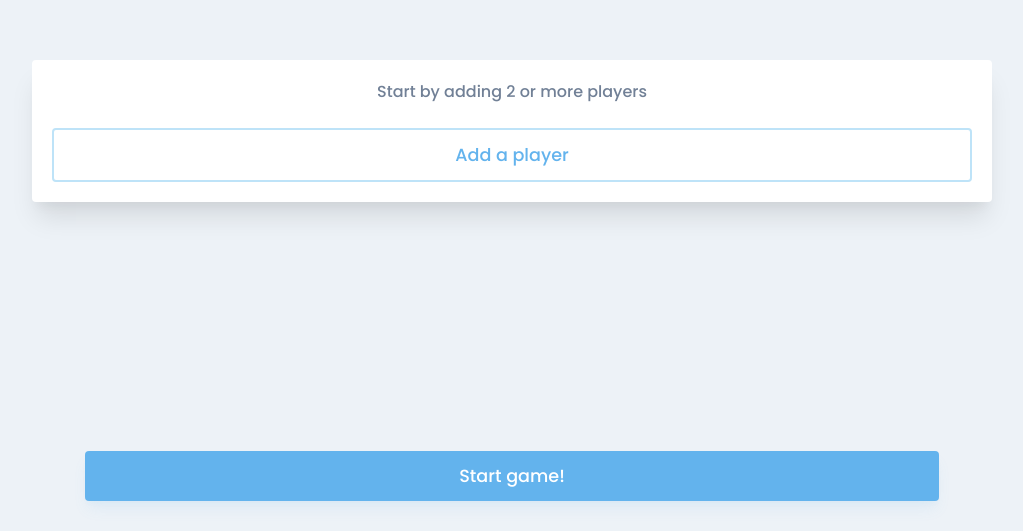
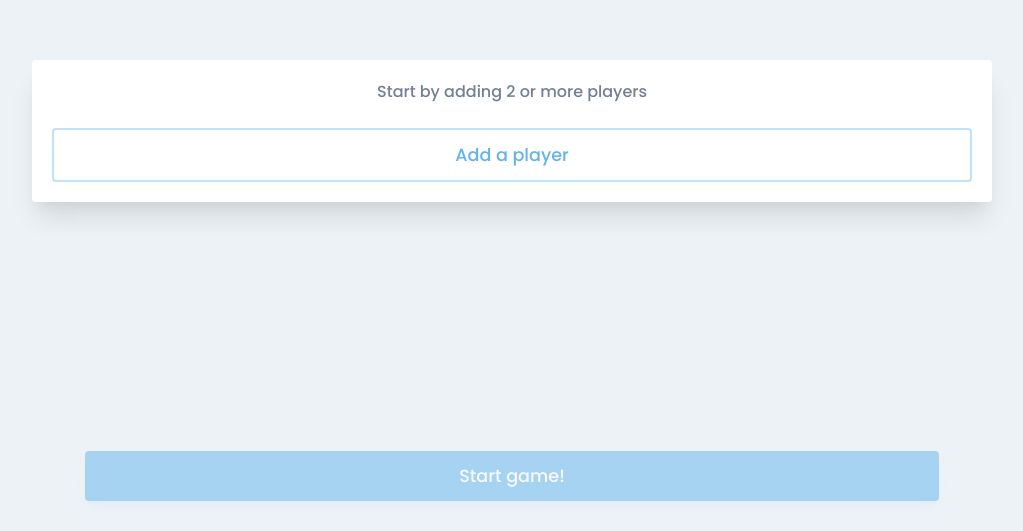
Before and after one commit to blenderskool/game-pay, a Vue app: page / in a window 1280 px wide. Shown: the part 269-800 px from the top of the page, without its empty margins (128-1151 px from the left). Built offline with nearby package versions, Linux system fonts and the light colour scheme.

Commit message:
Fix game starting with no players

```diff
--- a/src/views/Home.vue
+++ b/src/views/Home.vue
@@ -1,5 +1,5 @@
 <template>
-  <div class="bg-gray-200 h-screen flex flex-col items-center justify-center">
+  <div>
 
     <div class="bg-white p-5 rounded shadow-xl w-9/12">
       <ul
@@ -69,7 +69,7 @@
     <button
       class="primary fixed w-4/6"
       style="bottom: 30px"
-      :disabled="players.length < 2"
+      :disabled="Object.keys(players).length < 2"
       @click="startGame"
     >
       Start game!
@@ -100,7 +100,7 @@ export default {
   },
   methods: {
     addPlayer() {
-      // if (!this.newPlayer.id) return;
+      if (!this.newPlayer.id) return;
 
       this.players[this.newPlayer.id] = {
         name: this.newPlayer.name,
@@ -119,8 +119,10 @@ export default {
       };
     },
     startGame() {
+      if (Object.keys(this.players).length < 2) return;
+
       localStorage.setItem('game', JSON.stringify(this.players));
-      this.$router.push('/game')
+      this.$router.push('/game');
     }
   }
 }
```
